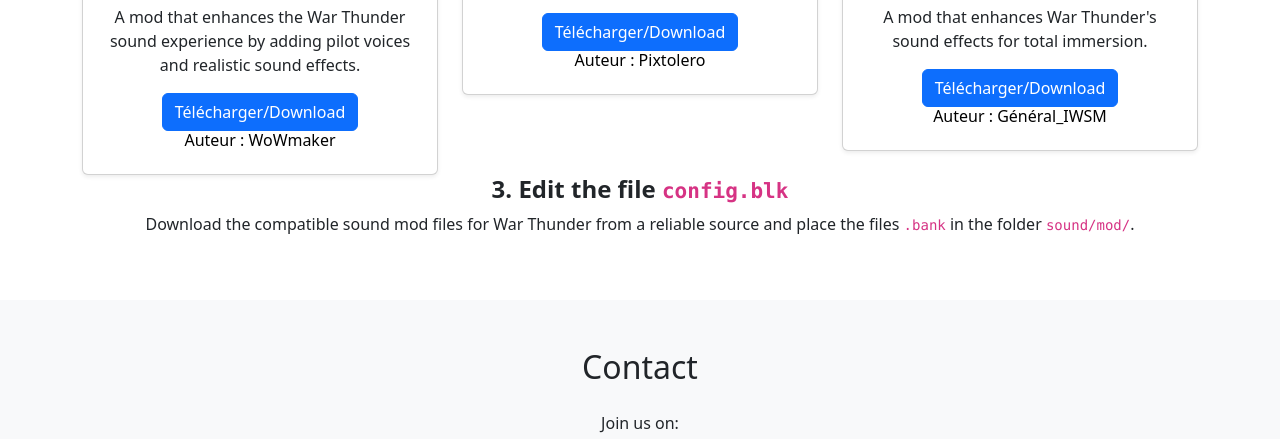
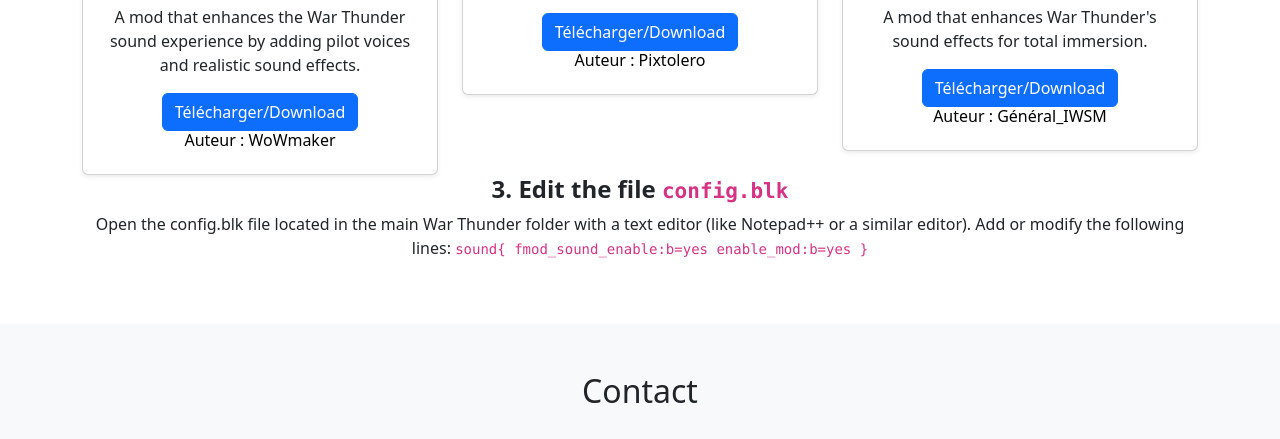
Before and after one commit to TheColonel92/frtfc-web, a plain HTML site: page frtfc-warthunder.html in a window 1280 px wide. Shown: the part 5580-6019 px from the top of the page. Drawn offline with nearby package versions, Linux system fonts and the light colour scheme.

Commit message:
Update frtfc-warthunder.html

```diff
--- a/frtfc-warthunder.html
+++ b/frtfc-warthunder.html
@@ -598,7 +598,14 @@
                 <span data-lang-fr="3. Modifier le fichier" data-lang-en="3. Edit the file">3. Modifier le fichier</span> <code>config.blk</code>
             </h4>
             <p>
-                <span data-lang-fr="Téléchargez les fichiers de mods sonores" data-lang-en="Download the compatible sound mod files">Téléchargez les fichiers de mods sonores</span></a> <span data-lang-fr="compatibles avec War Thunder depuis une source fiable et placez les fichiers" data-lang-en="for War Thunder from a reliable source and place the files">compatibles avec War Thunder depuis une source fiable et placez les fichiers</span> <code>.bank</code> <span data-lang-fr="dans le dossier" data-lang-en="in the folder">dans le dossier</span> <code>sound/mod/</code>.
+                <span data-lang-fr="Ouvrez le fichier config.blk situé dans le dossier principal de War Thunder avec un éditeur de texte (comme Notepad++ ou un éditeur similaire)." data-lang-en="Open the config.blk file located in the main War Thunder folder with a text editor (like Notepad++ or a similar editor).">Ouvrez le fichier config.blk situé dans le dossier principal de War Thunder avec un éditeur de texte (comme Notepad++ ou un éditeur similaire).</span>
+                <span data-lang-fr="Ajoutez ou modifiez les lignes suivantes :" data-lang-en="Add or modify the following lines:">Add or modify the following lines:</span>
+                <code>
+                    sound{
+                      fmod_sound_enable:b=yes
+                      enable_mod:b=yes
+                    }
+                </code>
             </p>
 
         </div>
```
